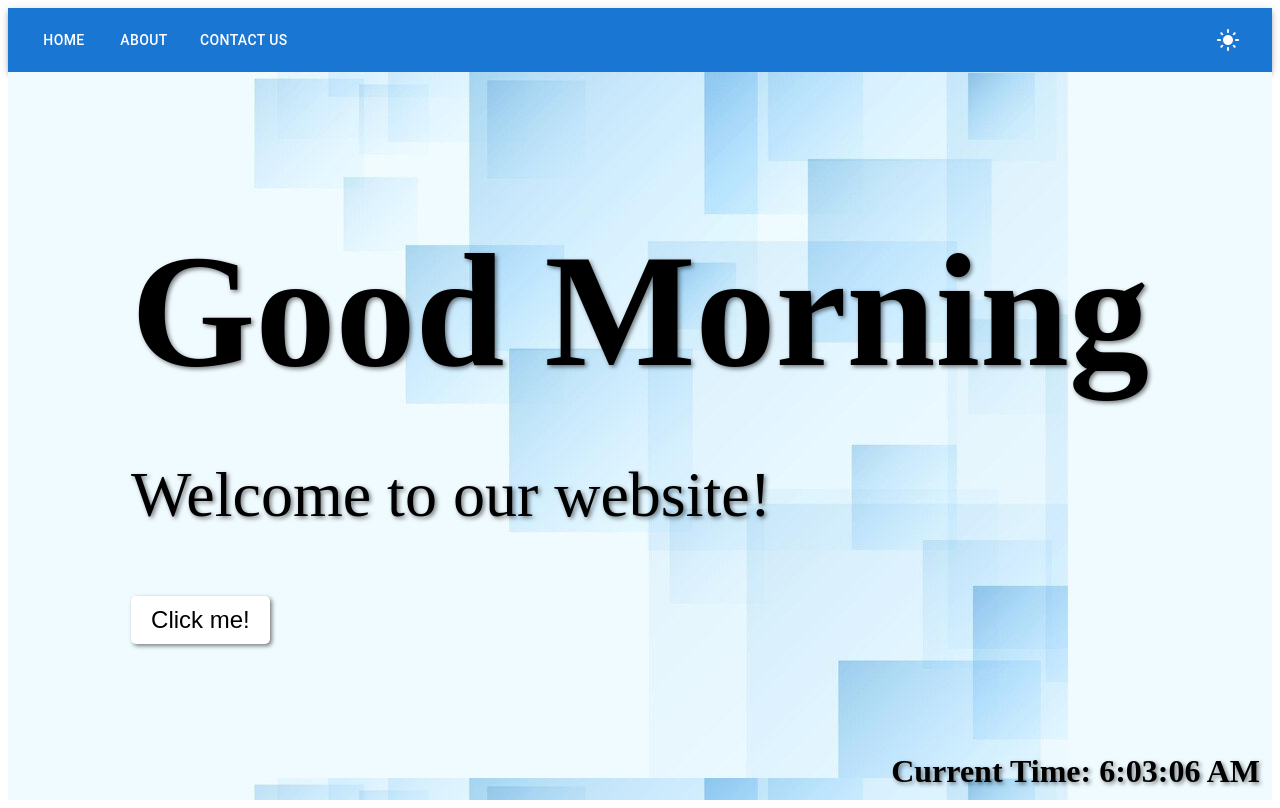
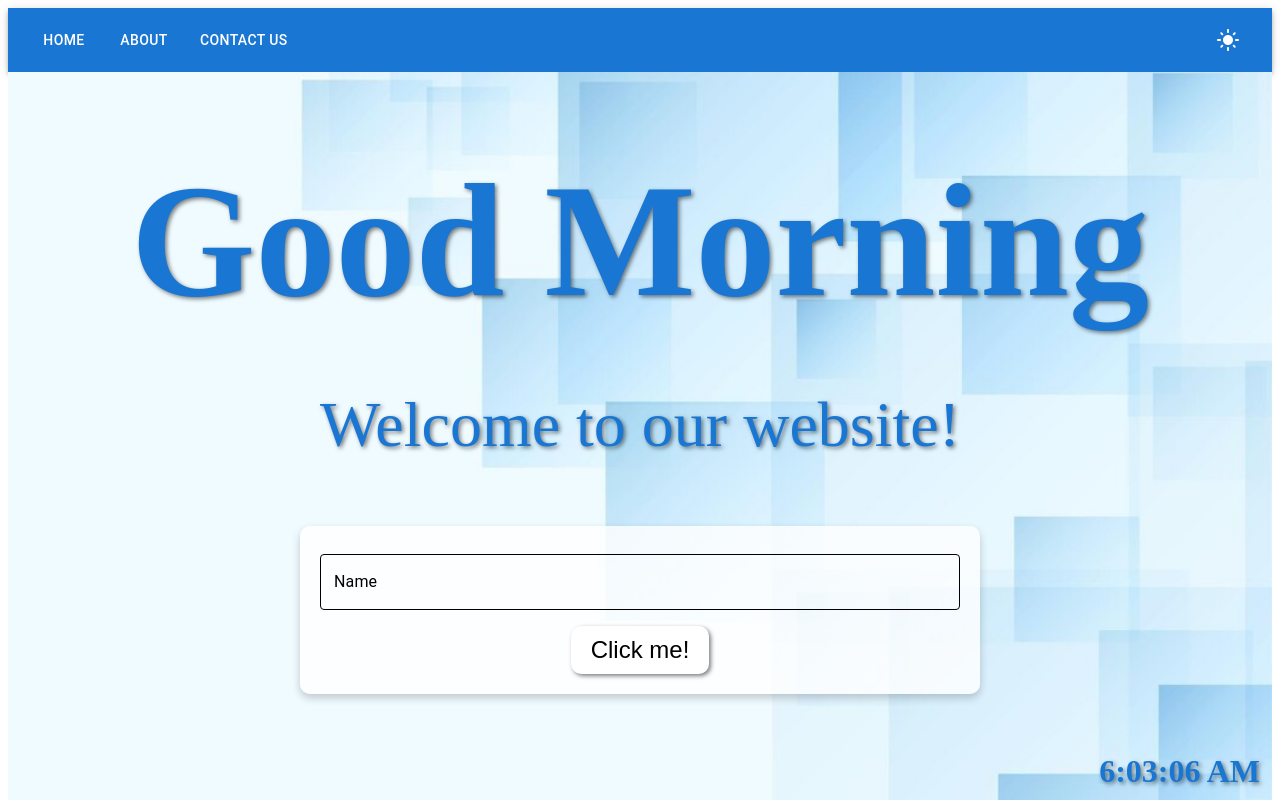
Before and after one commit to lifewithwendy/interactive-landing-page, a React (Create React App) app: page / in a window 1280 px wide. Built offline with nearby package versions, Linux system fonts and the light colour scheme.

Commit message:
Updated Some components

```diff
--- a/src/components/Clock.jsx
+++ b/src/components/Clock.jsx
@@ -6,10 +6,10 @@ export const Clock = ({theme}) => {
 
 
   useEffect(() => {
+    console.log('Clock component mounted');
     const intervalId = setInterval(() => {
       setCurrentTime(new Date()); // Update current time every second
     }, 1000);
-
     // Cleanup function
     return () => {
       clearInterval(intervalId); // Clear interval on component unmount or dependency change
@@ -17,6 +17,6 @@ export const Clock = ({theme}) => {
   }, []); // No dependencies, runs only once on mount
 
   return (
-      <StyledTime theme={theme}>Current Time: {currentTime.toLocaleTimeString()}</StyledTime>
+      <StyledTime theme={theme}>{currentTime.toLocaleTimeString()}</StyledTime>
   );
 };
--- a/src/components/ContactForm.jsx
+++ b/src/components/ContactForm.jsx
@@ -1,7 +1,8 @@
 import React, { useState, useEffect, useContext } from 'react';
 import { ThemeContext } from '../contexts/ThemeContext';
 import { StyledDiv, StyledTopic, StyledTime } from '../styles';
-import { TextField, Button, Box, Alert } from '@mui/material';
+import { TextField, Box, Alert } from '@mui/material';
+import { StyledButton } from '../styles';
 import { useParams } from 'react-router-dom';
 
 const contactDetails = {
@@ -24,6 +25,7 @@ const ContactForm = () => {
 
   useEffect(() => {
     document.title = 'Contact Us';
+    console.log('ContactForm component mounted');
   }, []);
 
   const validateEmail = (email) => {
@@ -41,30 +43,47 @@ const ContactForm = () => {
     return validProviders.some(provider => email.includes(provider));
   };
 
+  const handleInputChange = (setter, field, value) => {
+    setter(value);
+    const newErrors = { ...errors };
+
+    switch (field) {
+      case 'name':
+        if (!value) {
+          newErrors.name = 'Name is required';
+        } else {
+          delete newErrors.name;
+        }
+        break;
+      case 'email':
+        if (!value) {
+          newErrors.email = 'Email is required';
+        } else if (!validateEmail(value)) {
+          newErrors.email = 'Email is invalid';
+        } else if (!isEmailFromValidProvider(value)) {
+          newErrors.email = 'Email must be from a valid provider';
+        } else {
+          delete newErrors.email;
+        }
+        break;
+      case 'message':
+        if (!value) {
+          newErrors.message = 'Message is required';
+        } else {
+          delete newErrors.message;
+        }
+        break;
+      default:
+        break;
+    }
+
+    setErrors(newErrors);
+  };
+
   const handleSubmit = (e) => {
     e.preventDefault();
-    const newErrors = {};
 
-    if (!name) {
-      newErrors.name = 'Name is required';
-    }
-
-    if (!email) {
-      newErrors.email = 'Email is required';
-    } else if (!validateEmail(email)) {
-      newErrors.email = 'Email is invalid';
-    } else if (!isEmailFromValidProvider(email)) {
-      newErrors.email = 'Email must be from a valid provider';
-    }
-
-    if (!message) {
-      newErrors.message = 'Message is required';
-    }
-
-    if (Object.keys(newErrors).length > 0) {
-      setErrors(newErrors);
-    } else {
-      setErrors({});
+    if (Object.keys(errors).length === 0) {
       setSuccess('Form submitted successfully!');
       setName('');
       setEmail('');
@@ -74,45 +93,65 @@ const ContactForm = () => {
     }
   };
 
+  const boxStyle = {
+    '& .MuiTextField-root': { m: 1, width: '100%' },
+    display: 'flex',
+    flexDirection: 'column',
+    alignItems: 'center',
+    gap: 1,
+    maxWidth: '50vw',
+    width: '100%',
+    margin: '0 auto',
+    padding: '20px',
+    backgroundColor: theme === 'light' ? 'rgba(255, 255, 255, 0.8)' : 'rgba(255, 255, 255, 0.7)',
+    borderRadius: '10px',
+    boxShadow: '0 4px 8px rgba(0, 0, 0, 0.2)',
+  }
+
   const contactNumber = contactDetails[contactId];
-
+  const textFieldStyle = {
+    '& .MuiOutlinedInput-root': {
+      color: theme === 'light' ? '#000' : 'black',
+      '& fieldset': {
+        borderColor: theme === 'light' ? '#000' : 'black',
+      },
+      '&:hover fieldset': {
+        borderColor: theme === 'light' ? '#000' : 'black',
+      },
+      '&.Mui-focused fieldset': {
+        borderColor: theme === 'light' ? '#000' : 'black',
+      },
+    },
+    '& .MuiInputLabel-root': {
+      color: theme === 'light' ? '#000' : 'black',
+    },
+  }
   return (
     <StyledDiv theme={theme}>
       <StyledTopic theme={theme}>Contact Us</StyledTopic>
       <Box
         component="form"
         onSubmit={handleSubmit}
-        sx={{
-          '& .MuiTextField-root': { m: 1, width: '100%' },
-          display: 'flex',
-          flexDirection: 'column',
-          alignItems: 'center',
-          gap: 1,
-          maxWidth: '50vw',
-          width: '100%',
-          margin: '0 auto',
-          padding: '20px',
-          backgroundColor: theme === 'light' ? 'rgba(255, 255, 255, 0.8)' : 'rgba(255, 255, 255, 0.7)',
-          borderRadius: '10px',
-          boxShadow: '0 4px 8px rgba(0, 0, 0, 0.2)',
-        }}
+        sx={boxStyle}
       >
         <TextField
           label="Name"
           variant="outlined"
           value={name}
-          onChange={(e) => setName(e.target.value)}
+          onChange={(e) => handleInputChange(setName, 'name', e.target.value)}
           error={!!errors.name}
           helperText={errors.name}
+          sx={textFieldStyle}
         />
         <TextField
           label="Email"
           variant="outlined"
           type="email"
           value={email}
-          onChange={(e) => setEmail(e.target.value)}
+          onChange={(e) => handleInputChange(setEmail, 'email', e.target.value)}
           error={!!errors.email}
           helperText={errors.email}
+          sx={textFieldStyle}
         />
         <TextField
           label="Phone"
@@ -120,12 +159,14 @@ const ContactForm = () => {
           type="tel"
           value={phone}
           onChange={(e) => setPhone(e.target.value)}
+          sx={textFieldStyle}
         />
         <TextField
           label="Subject"
           variant="outlined"
           value={subject}
           onChange={(e) => setSubject(e.target.value)}
+          sx={textFieldStyle}
         />
         <TextField
           label="Message"
@@ -133,16 +174,15 @@ const ContactForm = () => {
           multiline
           rows={4}
           value={message}
-          onChange={(e) => setMessage(e.target.value)}
+          onChange={(e) => handleInputChange(setMessage, 'message', e.target.value)}
           error={!!errors.message}
           helperText={errors.message}
+          sx={textFieldStyle}
         />
-        <Button variant="contained" type="submit">
-          Submit
-        </Button>
+        <StyledButton>SUBMIT</StyledButton>
       </Box>
       {success && (
-        <Alert severity="success" sx={{ mt: 0, width: '50vw' }}>
+        <Alert severity="success" sx={{ mt: 2, width: '50vw' }}>
           {success}
         </Alert>
       )}
--- a/src/components/Home.jsx
+++ b/src/components/Home.jsx
@@ -2,11 +2,28 @@ import React, { useState, useEffect, useContext } from 'react';
 import { ThemeContext } from '../contexts/ThemeContext';
 import { AnimatedElement, StyledDiv, StyledH1, StyledP, StyledButton } from '../styles.js'
 import { Clock } from './Clock';
+import { Box, TextField } from '@mui/material';
 
 
 const Home = () => {
   const [welcomeMessage, setWelcomeMessage] = useState('');
   const { theme } = useContext(ThemeContext);
+  const [name, setName] = useState('');
+
+  const style = {
+    '& .MuiTextField-root': { m: 1, width: '100%' },
+    display: 'flex',
+    flexDirection: 'column',
+    alignItems: 'center',
+    gap: 1,
+    maxWidth: '50vw',
+    width: '100%',
+    margin: '0 auto',
+    padding: '20px',
+    backgroundColor: theme === 'light' ? 'rgba(255, 255, 255, 0.8)' : 'rgba(255, 255, 255, 0.7)',
+    borderRadius: '10px',
+    boxShadow: '0 4px 8px rgba(0, 0, 0, 0.2)',
+  }
 
   useEffect(() => {
     const hours = new Date().getHours();
@@ -18,12 +35,49 @@ const Home = () => {
     document.title = 'Home';
   }, []);
 
+  const handleSubmit = (e) => {
+    e.preventDefault();
+    alert(`Hello ${name} !`);
+    setWelcomeMessage(`Hello ${name}!`);
+  }
+
   return (
     <StyledDiv theme={theme}>
       <AnimatedElement>
       <StyledH1 theme={theme}>{welcomeMessage}</StyledH1>
+      <div style={{width: '80%' , marginBottom: '20px'}}>
         <StyledP theme={theme}>Welcome to our website!</StyledP>
-        <StyledButton onClick={() => alert('Hello!')}>Click me!</StyledButton>
+        <Box
+          component="form"
+          onSubmit={handleSubmit}
+          sx={style}
+        >
+          <TextField
+            label="Name"
+            variant="outlined"
+            value={name}
+            onChange={(e) => setName(e.target.value)}
+            sx={{
+              '& .MuiOutlinedInput-root': {
+                color: theme === 'light' ? '#000' : 'black',
+                '& fieldset': {
+                  borderColor: theme === 'light' ? '#000' : 'black',
+                },
+                '&:hover fieldset': {
+                  borderColor: theme === 'light' ? '#000' : 'black',
+                },
+                '&.Mui-focused fieldset': {
+                  borderColor: theme === 'light' ? '#000' : 'black',
+                },
+              },
+              '& .MuiInputLabel-root': {
+                color: theme === 'light' ? '#000' : 'black',
+              },
+            }}
+          />
+        <StyledButton>Click me!</StyledButton>
+        </Box>
+      </div>
       </AnimatedElement>
       <Clock theme={theme}/>
     </StyledDiv>
--- a/src/contexts/ThemeContext.jsx
+++ b/src/contexts/ThemeContext.jsx
@@ -1,13 +1,29 @@
-import React, { createContext, useState } from 'react';
+import React, { createContext, useEffect, useState } from 'react';
 
 export const ThemeContext = createContext();
 
 export const ThemeProvider = ({ children }) => {
-  const [theme, setTheme] = useState('light');
+  const [theme, setTheme] = useState(() => {
+    const savedTheme = localStorage.getItem('theme');
+    return savedTheme ? JSON.parse(savedTheme) : 'light'; // get theme or set default
+  });
 
   const toggleTheme = () => {
-    setTheme((prevTheme) => (prevTheme === 'light' ? 'dark' : 'light'));
+    setTheme((prevTheme) => {
+      const newTheme = prevTheme === 'light' ? 'dark' : 'light';
+      localStorage.setItem('theme', JSON.stringify(newTheme));//update theme on local storage
+      return newTheme;
+    });
   };
+
+  useEffect(() => {
+    const localTheme = localStorage.getItem('theme');
+    if (localTheme) {//get theme from local storage
+      setTheme(JSON.parse(localTheme));
+    } else {
+      setTheme('light');
+    }
+  }, []);
 
   return (
     <ThemeContext.Provider value={{ theme, toggleTheme }}>
--- a/src/styles.js
+++ b/src/styles.js
@@ -5,7 +5,7 @@ export const StyledDiv = styled('div')(({ theme }) => ({
 backgroundImage: theme === 'light'
 ? 'url("./lightBackground.jpg")'
 : 'url("/darkBackground.avif")',
-backgroundSize: 'fit',
+backgroundSize: 'cover',
 display: 'flex',
 flexDirection: 'column',
 alignItems: 'center',
@@ -15,18 +15,19 @@ minHeight: '91vh',
 }));
 
 export const StyledH1 = styled('h1')(({ theme }) => ({
-color: theme === 'light' ? 'black' : 'white',
+color: theme === 'light' ? '#1976d2' : 'white',
 fontSize: '10rem',
 textShadow: '2px 2px 4px rgba(0, 0, 0, 0.5)',
 marginBottom: '-10px',
 marginTop: '-10px',
-
+textAlign: 'center',
 }));
 
 export const StyledP = styled('p')(({ theme }) => ({
-color: theme === 'light' ? 'black' : 'white',
+color: theme === 'light' ? '#1976d2' : 'white',
 fontSize: '4rem',
 textShadow: '2px 2px 4px rgba(0, 0, 0, 0.5)',
+textAlign: 'center',
 }));
 
 // Define the keyframes for the animation
@@ -45,10 +46,14 @@ const slideInAnimation = keyframes`
 // Styled component with animation
 export const AnimatedElement = styled.div`
   animation: ${slideInAnimation} 1s ease-in-out;
+  display: flex;
+  flex-direction: column;
+  align-items: center;
+  justify-content: center;
 `;
 
 export const StyledTime = styled('h2')(({ theme }) => ({
-    color: theme === 'light' ? 'black' : 'white',
+    color: theme === 'light' ? '#1976d2' : 'white',
     position: 'fixed',
     bottom: '10px',
     right: '20px',
@@ -60,10 +65,11 @@ export const StyledTime = styled('h2')(({ theme }) => ({
     }));
 
 export const StyledTopic = styled('h1')(({ theme }) => ({
-    color: theme === 'light' ? 'black' : 'white',
+    color: theme === 'light' ? '#1976d2' : 'white',
     fontSize: '5rem',
     textShadow: '2px 2px 4px rgba(0, 0, 0, 0.5)',
     margin: '0 -15px 0 -15px',
+    textAlign: 'center',
     }));
 
 export const StyleSec = styled('section')(({ theme }) => ({
@@ -75,15 +81,16 @@ export const StyleSec = styled('section')(({ theme }) => ({
     }));
 
 export const StyledButton = styled('button')(({ theme }) => ({
-    backgroundColor: theme === 'light' ? 'black' : 'white',
-    color: theme === 'light' ? 'white' : 'black',
+    backgroundColor: theme === 'light' ? '#1976d2' : 'white',
+    color: theme === 'light' ? 'red' : '#black',
     padding: '10px 20px',
     fontSize: '1.5rem',
     border: 'none',
-    borderRadius: '5px',
+    borderRadius: '10px',
     cursor: 'pointer',
     boxShadow: '2px 2px 4px rgba(0, 0, 0, 0.5)',
     '&:hover': {
       backgroundColor: theme === 'light' ? 'gray' : 'lightgray',
-    }
+    },
+    alignSelf: 'center',
     }));
```
Also changed, not shown: src/components/About.jsx (+6 -1 lines), src/components/AboutSections.jsx (+10 -1 lines), src/App.js (renamed from src/App.jsx).
